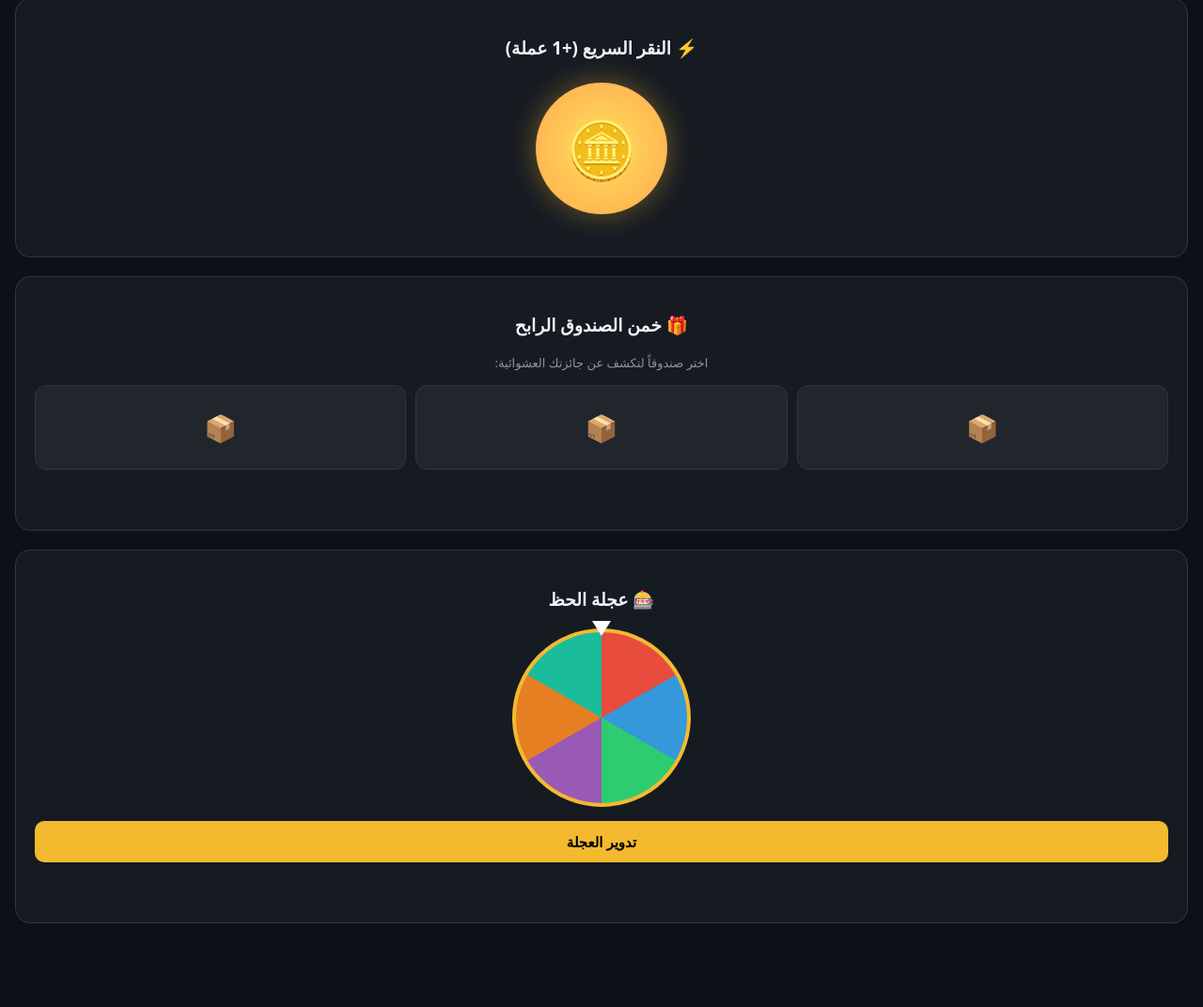
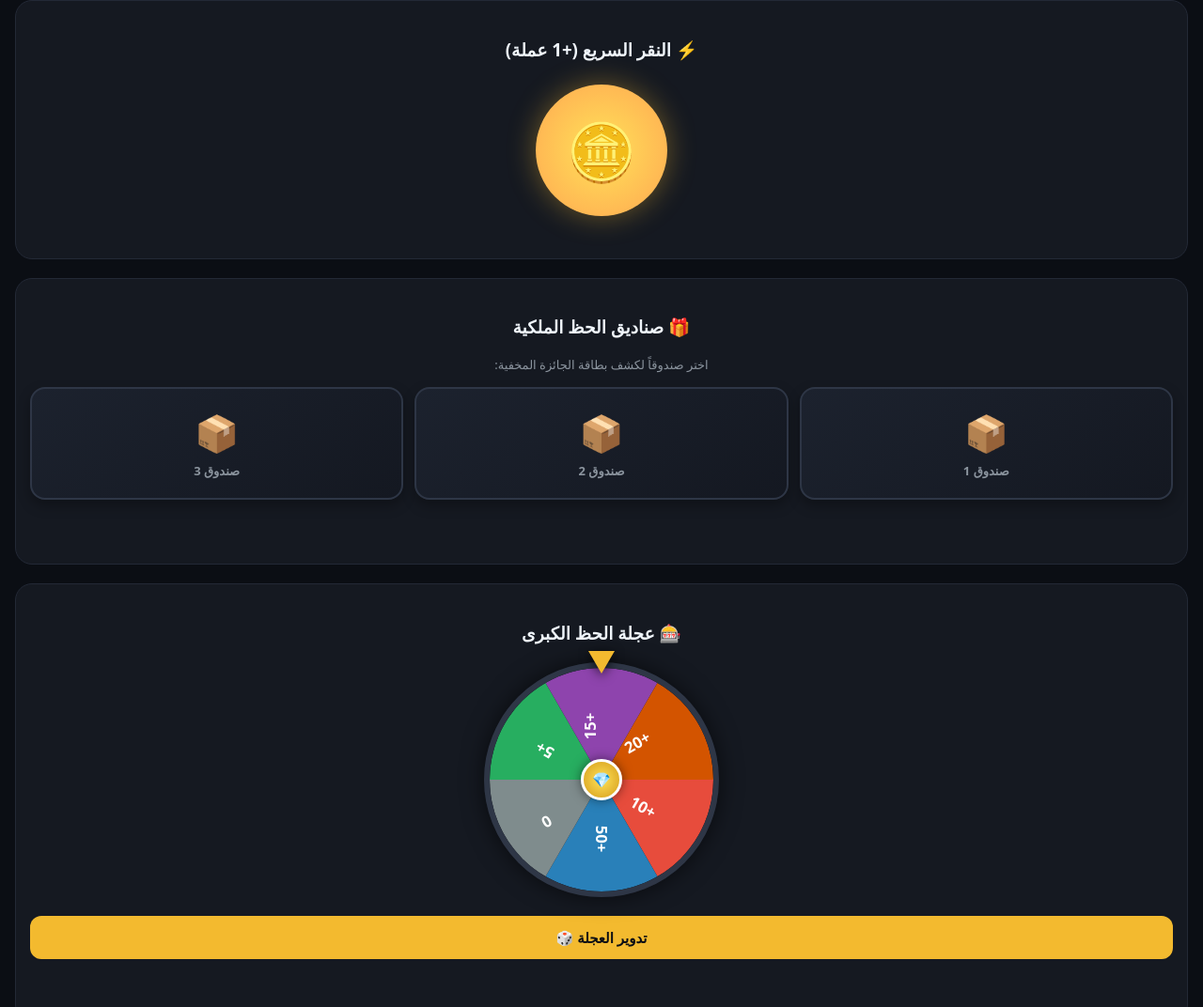
Before and after one commit to anis232anis-arch/Olka_ad, a plain HTML site: page index.html in a window 1280 px wide. Shown: the part 249-1321 px from the top of the page at 94% size. Before the commit the page ends 1268 px from the top, so only its background shows below. Drawn offline with Linux system fonts and the light colour scheme.

Commit message:
Update index.html

```diff
--- a/index.html
+++ b/index.html
@@ -2,15 +2,15 @@
 <html lang="ar" dir="rtl">
 <head>
   <meta charset="UTF-8">
-  <meta name="viewport" content="width=device-width, initial-scale=1.0">
+  <meta name="viewport" content="width=device-width, initial-scale=1.0, maximum-scale=1.0, user-scalable=no">
   <title>OLKA VIP APP</title>
   <script src="https://telegram.org/js/telegram-web-app.js"></script>
   <style>
     :root {
-      --bg: #0d1117;
-      --card-bg: #161b22;
-      --primary: #f3ba2f; /* لون الذهب / بينانس */
-      --secondary: #0088cc;
+      --bg: #0b0e14;
+      --card-bg: #151921;
+      --card-border: #232936;
+      --primary: #f3ba2f;
       --text: #f0f6fc;
       --text-dim: #8b949e;
       --success: #2ea043;
@@ -30,8 +30,8 @@
       user-select: none;
     }
     .header-card {
-      background: linear-gradient(180deg, #1f242c 0%, var(--card-bg) 100%);
-      border: 1px solid #30363d;
+      background: linear-gradient(180deg, #1e2430 0%, var(--card-bg) 100%);
+      border: 1px solid var(--card-border);
       border-radius: 20px;
       padding: 20px 15px;
       margin-bottom: 20px;
@@ -58,9 +58,10 @@
       display: flex;
       gap: 8px;
       margin-bottom: 20px;
-      background: #21262d;
+      background: #181d26;
       padding: 5px;
-      border-radius: 12px;
+      border-radius: 14px;
+      border: 1px solid var(--card-border);
     }
     .tab-btn {
       flex: 1;
@@ -70,12 +71,12 @@
       color: var(--text-dim);
       font-size: 14px;
       font-weight: bold;
-      border-radius: 8px;
+      border-radius: 10px;
       cursor: pointer;
     }
     .tab-btn.active {
       background: var(--primary);
-      color: #000;
+      color: #0b0e14;
     }
 
     .section { display: none; }
@@ -83,9 +84,9 @@
 
     .game-card {
       background: var(--card-bg);
-      border: 1px solid #30363d;
-      border-radius: 16px;
-      padding: 20px;
+      border: 1px solid var(--card-border);
+      border-radius: 18px;
+      padding: 20px 15px;
       margin-bottom: 20px;
     }
 
@@ -106,64 +107,89 @@
     }
     .coin-img:active { transform: scale(0.92); }
 
-    /* لعبة الصناديق */
+    /* تصميم الصناديق المطور */
     .boxes-grid {
       display: grid;
       grid-template-columns: repeat(3, 1fr);
-      gap: 10px;
+      gap: 12px;
       margin-top: 15px;
     }
-    .box-item {
-      background: #21262d;
-      border: 1px solid #30363d;
-      padding: 25px 10px;
-      font-size: 28px;
-      border-radius: 12px;
+    .box-card {
+      background: linear-gradient(145deg, #1c222e, #141821);
+      border: 2px solid #2e3646;
+      border-radius: 16px;
+      padding: 20px 5px;
       cursor: pointer;
+      box-shadow: 0 6px 14px rgba(0,0,0,0.3);
+      transition: all 0.2s ease;
+      display: flex;
+      flex-direction: column;
+      align-items: center;
+      justify-content: center;
     }
+    .box-card:active { transform: translateY(3px); }
+    .box-icon { font-size: 38px; display: block; margin-bottom: 6px; }
+    .box-status { font-size: 13px; font-weight: bold; color: var(--text-dim); }
+    .box-card.winner {
+      border-color: var(--primary);
+      box-shadow: 0 0 16px rgba(243, 186, 47, 0.4);
+      background: linear-gradient(145deg, #2b2715, #1e1b10);
+    }
+    .box-card.winner .box-status { color: var(--primary); }
 
-    /* الروليت */
-    .wheel-wrap {
+    /* تصميم الروليت الاحترافية مع الأرقام */
+    .roulette-box {
       position: relative;
-      width: 190px;
-      height: 190px;
-      margin: 15px auto;
+      width: 250px;
+      height: 250px;
+      margin: 15px auto 20px auto;
     }
-    .wheel {
-      width: 100%;
-      height: 100%;
-      border-radius: 50%;
-      border: 4px solid var(--primary);
-      background: conic-gradient(
-        #e74c3c 0deg 60deg,
-        #3498db 60deg 120deg,
-        #2ecc71 120deg 180deg,
-        #9b59b6 180deg 240deg,
-        #e67e22 240deg 300deg,
-        #1abc9c 300deg 360deg
-      );
-      transition: transform 3s cubic-bezier(0.1, 0.7, 0.1, 1);
-    }
-    .wheel-arrow {
+    .wheel-pointer {
       position: absolute;
-      top: -8px;
+      top: -12px;
       left: 50%;
       transform: translateX(-50%);
       width: 0;
       height: 0;
-      border-left: 10px solid transparent;
-      border-right: 10px solid transparent;
-      border-top: 16px solid #fff;
-      z-index: 5;
+      border-left: 14px solid transparent;
+      border-right: 14px solid transparent;
+      border-top: 24px solid #f3ba2f;
+      z-index: 10;
+      filter: drop-shadow(0 3px 6px rgba(0,0,0,0.7));
+    }
+    .wheel-svg {
+      width: 100%;
+      height: 100%;
+      border-radius: 50%;
+      border: 6px solid #2e3646;
+      box-shadow: 0 0 25px rgba(0,0,0,0.6);
+      transition: transform 3.5s cubic-bezier(0.12, 0.8, 0.15, 1);
+    }
+    .wheel-center-pin {
+      position: absolute;
+      top: 50%;
+      left: 50%;
+      transform: translate(-50%, -50%);
+      width: 44px;
+      height: 44px;
+      background: radial-gradient(circle, #ffe259, #d49b19);
+      border-radius: 50%;
+      border: 3px solid #fff;
+      box-shadow: 0 0 12px rgba(0,0,0,0.5);
+      z-index: 6;
+      display: flex;
+      align-items: center;
+      justify-content: center;
+      font-size: 16px;
     }
 
-    /* حقول الإدخال والأزرار */
+    /* الأزرار والمدخلات */
     input[type="text"] {
       width: 100%;
-      padding: 12px;
-      background: #0d1117;
-      border: 1px solid #30363d;
-      border-radius: 10px;
+      padding: 13px;
+      background: #0b0e14;
+      border: 1px solid var(--card-border);
+      border-radius: 12px;
       color: #fff;
       font-size: 13px;
       text-align: left;
@@ -172,22 +198,22 @@
     }
     .btn-action {
       width: 100%;
-      padding: 12px;
+      padding: 13px;
       background: var(--primary);
-      color: #000;
+      color: #0b0e14;
       border: none;
-      border-radius: 10px;
+      border-radius: 12px;
       font-size: 15px;
       font-weight: bold;
       cursor: pointer;
     }
     .btn-action:disabled {
-      background: #30363d;
-      color: #8b949e;
+      background: #232936;
+      color: #606875;
       cursor: not-allowed;
     }
     .ref-box {
-      background: #0d1117;
+      background: #0b0e14;
       border: 1px dashed var(--primary);
       padding: 12px;
       border-radius: 10px;
@@ -207,41 +233,81 @@
   </div>
 
   <div class="nav-tabs">
-    <button class="tab-btn active" onclick="switchTab('games')">🎮 الألعاب</button>
-    <button class="tab-btn" onclick="switchTab('referral')">👥 الإحالات</button>
-    <button class="tab-btn" onclick="switchTab('withdraw')">💳 السحب</button>
+    <button class="tab-btn active" onclick="switchTab('games', this)">🎮 الألعاب</button>
+    <button class="tab-btn" onclick="switchTab('referral', this)">👥 الإحالات</button>
+    <button class="tab-btn" onclick="switchTab('withdraw', this)">💳 السحب</button>
   </div>
 
+  <!-- قسم الألعاب -->
   <div id="tab-games" class="section active">
+    <!-- لعبة النقر -->
     <div class="game-card">
       <h3>⚡ النقر السريع (+1 عملة)</h3>
       <div class="tap-area">
-        <div class="coin-img" onclick="tapCoin()">🪙</div>
+        <div class="coin-img" id="mainCoin">🪙</div>
       </div>
     </div>
 
+    <!-- صناديق الحظ بتصميم 3D -->
     <div class="game-card">
-      <h3>🎁 خمن الصندوق الرابح</h3>
-      <p style="font-size: 13px; color: var(--text-dim);">اختر صندوقاً لتكشف عن جائزتك العشوائية:</p>
+      <h3>🎁 صناديق الحظ الملكية</h3>
+      <p style="font-size: 13px; color: var(--text-dim);">اختر صندوقاً لكشف بطاقة الجائزة المخفية:</p>
       <div class="boxes-grid">
-        <div class="box-item" onclick="openBox(this)">📦</div>
-        <div class="box-item" onclick="openBox(this)">📦</div>
-        <div class="box-item" onclick="openBox(this)">📦</div>
+        <div class="box-card" onclick="openBox(this)">
+          <span class="box-icon">📦</span>
+          <span class="box-status">صندوق 1</span>
         </div>
-      <p id="box-result" style="margin-top: 10px; font-weight: bold; height: 18px;"></p>
+        <div class="box-card" onclick="openBox(this)">
+          <span class="box-icon">📦</span>
+          <span class="box-status">صندوق 2</span>
+        </div>
+        <div class="box-card" onclick="openBox(this)">
+          <span class="box-icon">📦</span>
+          <span class="box-status">صندوق 3</span>
+        </div>
+      </div>
+      <p id="box-result" style="margin-top: 14px; font-weight: bold; height: 18px;"></p>
     </div>
 
+    <!-- الروليت مع أرقام النقاط -->
     <div class="game-card">
-      <h3>🎰 عجلة الحظ</h3>
-      <div class="wheel-wrap">
-        <div class="wheel-arrow"></div>
-        <div class="wheel" id="rouletteWheel"></div>
+      <h3>🎰 عجلة الحظ الكبرى</h3>
+      <div class="roulette-box">
+        <div class="wheel-pointer"></div>
+        <div class="wheel-center-pin">💎</div>
+        <svg class="wheel-svg" id="rouletteSvg" viewBox="0 0 200 200">
+          <!-- 6 قطاعات متباينة مع قيم النقاط بالأرقام -->
+          <!-- القطاع 0 (0° - 60°): 10 عملات -->
+          <path d="M100 100 L200 100 A100 100 0 0 1 150 186.6 Z" fill="#e74c3c"/>
+          <text x="145" y="135" fill="#fff" font-size="14" font-weight="bold" transform="rotate(30, 145, 135)">+10</text>
+
+          <!-- القطاع 1 (60° - 120°): 50 عملة -->
+          <path d="M100 100 L150 186.6 A100 100 0 0 1 50 186.6 Z" fill="#2980b9"/>
+          <text x="95" y="165" fill="#fff" font-size="14" font-weight="bold" transform="rotate(90, 95, 165)">+50</text>
+
+          <!-- القطاع 2 (120° - 180°): 0 عملة -->
+          <path d="M100 100 L50 186.6 A100 100 0 0 1 0 100 Z" fill="#7f8c8d"/>
+          <text x="45" y="135" fill="#fff" font-size="14" font-weight="bold" transform="rotate(150, 45, 135)">0</text>
+
+          <!-- القطاع 3 (180° - 240°): 5 عملات -->
+          <path d="M100 100 L0 100 A100 100 0 0 1 50 13.4 Z" fill="#27ae60"/>
+          <text x="45" y="65" fill="#fff" font-size="14" font-weight="bold" transform="rotate(210, 45, 65)">+5</text>
+
+          <!-- القطاع 4 (240° - 300°): 15 عملة -->
+          <path d="M100 100 L50 13.4 A100 100 0 0 1 150 13.4 Z" fill="#8e44ad"/>
+          <text x="95" y="40" fill="#fff" font-size="14" font-weight="bold" transform="rotate(270, 95, 40)">+15</text>
+
+          <!-- القطاع 5 (300° - 360°): 20 عملة -->
+          <path d="M100 100 L150 13.4 A100 100 0 0 1 200 100 Z" fill="#d35400"/>
+          <text x="145" y="65" fill="#fff" font-size="14" font-weight="bold" transform="rotate(330, 145, 65)">+20</text>
+        </svg>
       </div>
-      <button class="btn-action" id="spinBtn" onclick="spinWheel()">تدوير العجلة</button>
-      <p id="spin-result" style="margin-top: 10px; font-weight: bold; height: 18px;"></p>
+      <button class="btn-action" id="spinBtn" onclick="spinWheel()">تدوير العجلة 🎲</button>
+      <p id="spin-result" style="margin-top: 12px; font-weight: bold; height: 18px;"></p>
     </div>
   </div>
 
+  <!-- قسم الإحالات -->
   <div id="tab-referral" class="section">
     <div class="game-card">
       <h3>🔗 رابط الدعوة الخاص بك</h3>
@@ -254,6 +320,7 @@
     </div>
   </div>
 
+  <!-- قسم السحب -->
   <div id="tab-withdraw" class="section">
     <div class="game-card">
       <h3>💸 سحب الأرباح (USDT BEP20)</h3>
@@ -274,17 +341,16 @@
   </div>
 
   <script>
-    const tg = window.Telegram.WebApp;
-    tg.expand();
+    const tg = window.Telegram && window.Telegram.WebApp ? window.Telegram.WebApp : null;
+    if (tg) {
+      try { tg.expand(); } catch (e) {}
+    }
 
-    // جلب بيانات المستخدم
-    const user = tg.initDataUnsafe?.user || {};
-    const userId = user.id || 'guest_' + Math.floor(Math.random() * 1000);
+    const user = tg && tg.initDataUnsafe && tg.initDataUnsafe.user ? tg.initDataUnsafe.user : {};
+    const userId = user.id || 'guest_user';
 
-    // إدارة الرصيد
     let balance = parseInt(localStorage.getItem('olka_vip_bal_' + userId)) || 0;
 
-    // معالجة الإحالات
     const urlParams = new URLSearchParams(window.location.search);
     const refBy = urlParams.get('startapp') || urlParams.get('ref');
     if (refBy && !localStorage.getItem('olka_invited_' + userId)) {
@@ -300,6 +366,7 @@
 
       const wBtn = document.getElementById('withdrawBtn');
       const wNotice = document.getElementById('withdrawNotice');
+      if (wBtn && wNotice) {
         if (balance >= 1000) {
           wBtn.disabled = false;
           wNotice.style.color = "var(--success)";
@@ -310,81 +377,119 @@
           wNotice.innerText = `تحتاج إلى ${1000 - balance} عملة إضافية للوصول إلى حد السحب.`;
         }
       }
+    }
 
     function addPoints(pts) {
       balance += pts;
       syncUI();
-      if (tg.HapticFeedback) tg.HapticFeedback.impactOccurred('light');
+      if (tg && tg.HapticFeedback) {
+        try { tg.HapticFeedback.impactOccurred('light'); } catch(e) {}
+      }
     }
 
-    // التبديل بين التبويبات
-    function switchTab(name) {
+    function switchTab(name, btnElement) {
       document.querySelectorAll('.tab-btn').forEach(b => b.classList.remove('active'));
       document.querySelectorAll('.section').forEach(s => s.classList.remove('active'));
 
-      event.target.classList.add('active');
-      document.getElementById('tab-' + name).classList.add('active');
+      if (btnElement) btnElement.classList.add('active');
+      const target = document.getElementById('tab-' + name);
+      if (target) target.classList.add('active');
     }
 
     // لعبة النقر
-    function tapCoin() {
+    document.getElementById('mainCoin').addEventListener('click', function() {
       addPoints(1);
+    });
+
+    // لعبة الصناديق المتطورة
+    let boxLocked = false;
+    function openBox(card) {
+      if (boxLocked) return;
+      boxLocked = true;
+
+      const prizes = [5, 10, 25, 0, 15, 2];
+      const win = prizes[Math.floor(Math.random() * prizes.length)];
+      const icon = card.querySelector('.box-icon');
+      const label = card.querySelector('.box-status');
+
+      if (win > 0) {
+        card.classList.add('winner');
+        icon.innerText = "💰";
+        label.innerText = `+${win}`;
+        document.getElementById('box-result').innerText = `مبروك! ربحت ${win} عملة 🎁`;
+        addPoints(win);
+      } else {
+        icon.innerText = "❌";
+        label.innerText = "فارغ";
+        document.getElementById('box-result').innerText = "للأسف! الصندوق فارغ 😢";
       }
 
-    // لعبة الصناديق
-    let boxLocked = false;
-    function openBox(elem) {
-      if (boxLocked) return;
-      boxLocked = true;
-      const prizes = [2, 5, 10, 0, 15, 1];
-      const win = prizes[Math.floor(Math.random() * prizes.length)];
-      elem.innerText = win > 0 ? "💰" : "❌";
-      addPoints(win);
-      document.getElementById('box-result').innerText = win > 0 ? `ربحت ${win} عملات!` : "صندوق فارغ!";
-
       setTimeout(() => {
-        document.querySelectorAll('.box-item').forEach(b => b.innerText = "📦");
+        document.querySelectorAll('.box-card').forEach((c, idx) => {
+          c.classList.remove('winner');
+          c.querySelector('.box-icon').innerText = "📦";
+          c.querySelector('.box-status').innerText = `صندوق ${idx + 1}`;
+        });
         document.getElementById('box-result').innerText = "";
         boxLocked = false;
-      }, 2000);
+      }, 1600);
     }
 
-    // الروليت
-    let rot = 0;
+    // الروليت بدقة الزوايا
+    let currentDegree = 0;
     let spinning = false;
+    // ترتيب القطاعات بالنسبة لمؤشر القمة: 15، 5، 0، 50، 10، 20
+    const sectors = [
+      { prize: 15, deg: 0 },
+      { prize: 5, deg: 60 },
+      { prize: 0, deg: 120 },
+      { prize: 50, deg: 180 },
+      { prize: 10, deg: 240 },
+      { prize: 20, deg: 300 }
+    ];
+
     function spinWheel() {
       if (spinning) return;
       spinning = true;
+
       const btn = document.getElementById('spinBtn');
       const res = document.getElementById('spin-result');
       btn.disabled = true;
-      res.innerText = "العجلة تدور...";
+      res.innerText = "العجلة تدور بسرعتها القصوى...";
 
-      rot += Math.floor(Math.random() * 360) + 1440;
-      document.getElementById('rouletteWheel').style.transform = `rotate(${rot}deg)`;
+      const chosenIndex = Math.floor(Math.random() * sectors.length);
+      const chosenSector = sectors[chosenIndex];
+
+      // حساب الدرجات للوقوف على القطاع المختار بدقة
+      const rounds = 5;
+      const targetRotation = (rounds * 360) + (360 - chosenSector.deg) + 30; // 30 درجة في وسط القطاع
+      currentDegree += targetRotation;
+
+      document.getElementById('rouletteSvg').style.transform = `rotate(${currentDegree}deg)`;
 
       setTimeout(() => {
-        const prizes = [5, 10, 20, 50, 0, 15];
-        const prize = prizes[Math.floor(Math.random() * prizes.length)];
-        addPoints(prize);
-        res.innerText = prize > 0 ? `ربحت ${prize} عملة! 🎉` : "حظ أوفر! 😢";
+        addPoints(chosenSector.prize);
+        res.innerText = chosenSector.prize > 0 ? `فزت بـ ${chosenSector.prize} عملة! 🎉` : "حظ أوفر في المرة القادمة! 😢";
         btn.disabled = false;
         spinning = false;
-      }, 3000);
+      }, 3500);
     }
 
     // رابط الإحالة
     const myRefLink = `https://t.me/OLKA_AD_Bot/Olka?startapp=${userId}`;
-    document.getElementById('refLinkText').innerText = myRefLink;
+    const refBox = document.getElementById('refLinkText');
+    if (refBox) refBox.innerText = myRefLink;
 
     function copyRefLink() {
       navigator.clipboard.writeText(myRefLink);
-      const alert = document.getElementById('copyAlert');
-      alert.style.display = "block";
-      setTimeout(() => alert.style.display = "none", 2500);
+      const alertElem = document.getElementById('copyAlert');
+      if (alertElem) {
+        alertElem.style.display = "block";
+        setTimeout(() => alertElem.style.display = "none", 2500);
+      }
     }
 
-    // إرسال طلب السحب لحسابك الشخصي
+    // طلب السحب
     function requestWithdraw() {
       const address = document.getElementById('walletAddress').value.trim();
       if (!address || !address.startsWith('0x') || address.length < 30) {
@@ -392,10 +497,27 @@
         return;
       }
 
-      // خصم الرصيد
       balance -= 1000;
       syncUI();
 
       const senderName = user.username ? `@${user.username}` : (user.first_name || "مستخدم");
       const textMsg = encodeURIComponent(
-        `🚨 طلب سحب جديد (1 USDT):\
+        `🚨 طلب سحب جديد (1 USDT):\n` +
+        `👤 المستخدم: ${senderName}\n` +
+        `🆔 الآيدي: ${userId}\n` +
+        `💼 محفظة BEP20:\n${address}`
+      );
+
+      // ضع اسم مستخدم حسابك التليجرام مكان YOUR_TELEGRAM_USERNAME
+      const myUsername = "YOUR_TELEGRAM_USERNAME";
+      if (tg) {
+        tg.openTelegramLink(`https://t.me/${myUsername}?text=${textMsg}`);
+      } else {
+        window.open(`https://t.me/${myUsername}?text=${textMsg}`, '_blank');
+      }
+    }
+
+    syncUI();
+  </script>
+</body>
+</html>
```
Lines whose indentation alone changed are shown as unchanged.
